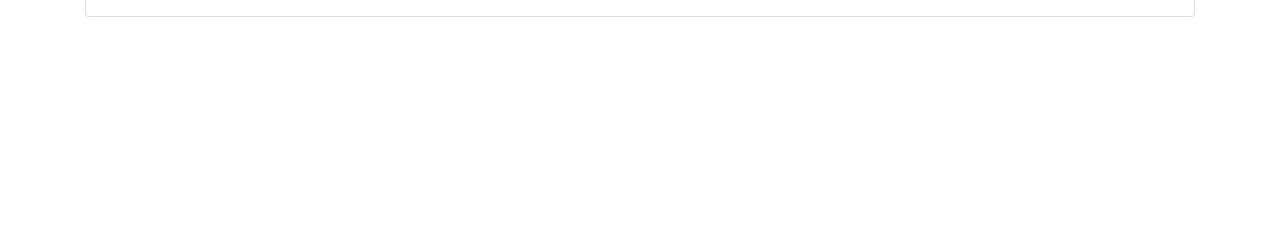
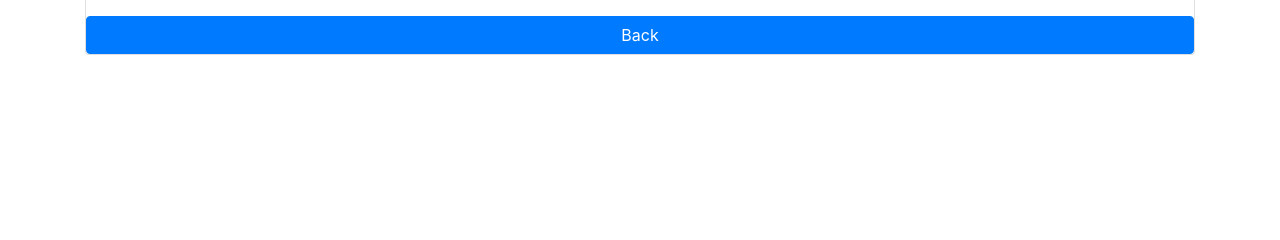
Before and after one commit to ysomad/url-shortener, a Django app: page /urls/ in a window 1280 px wide. Shown: the part 149-389 px from the top of the page. Run offline with Django 3.2, Linux system fonts and the light colour scheme; parts of the project's set-up code (start-up, migrations or seed data) failed here and were passed over.

Commit message:
added back button

```diff
--- a/app/templates/url_list.html
+++ b/app/templates/url_list.html
@@ -18,4 +18,5 @@
 			{% endfor %}
 		</tbody>
 	</table>
+	<a href="{% url 'home' %}" class="btn btn-primary">Back</a>
 {% endblock content %}
```
